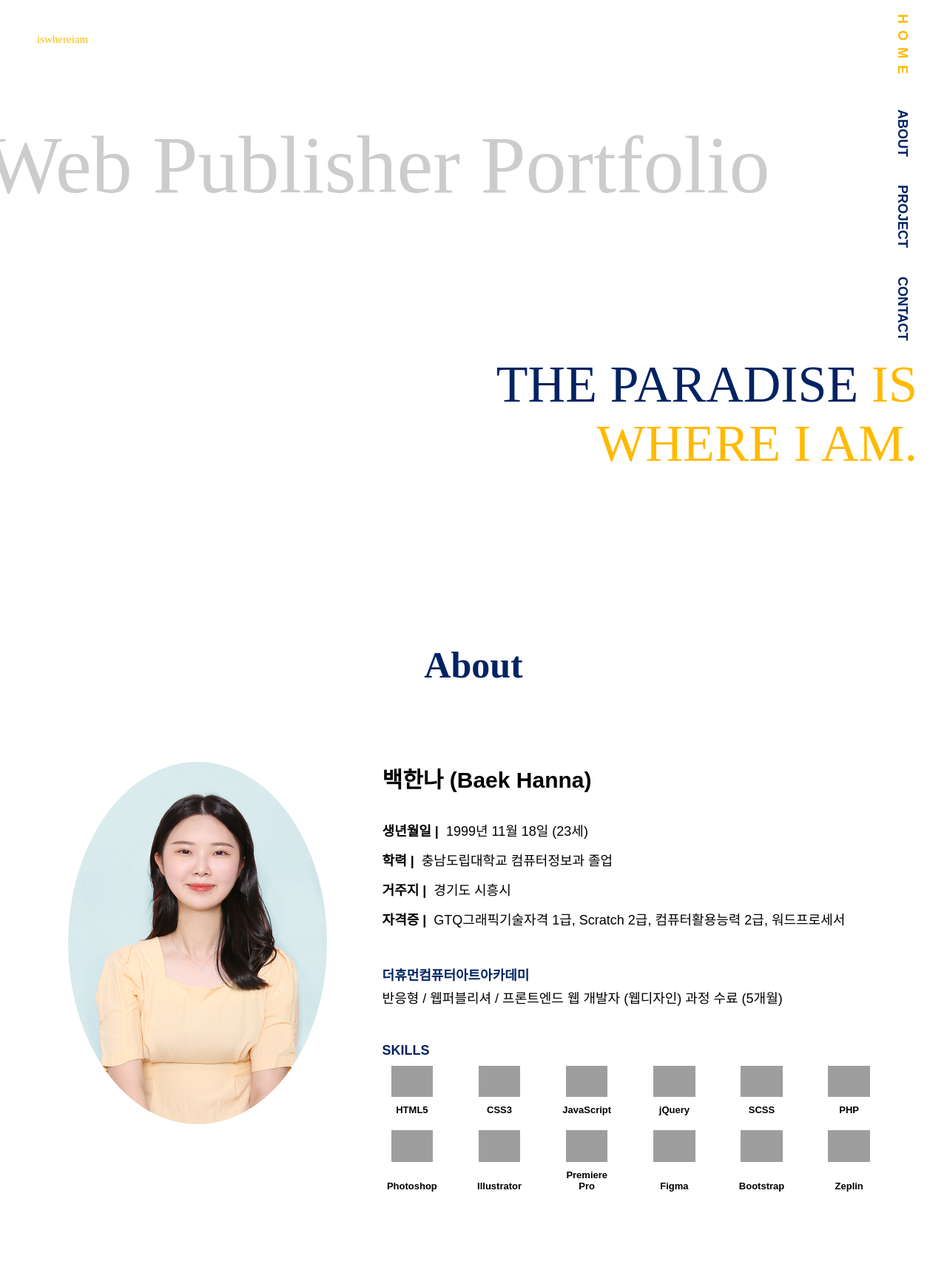
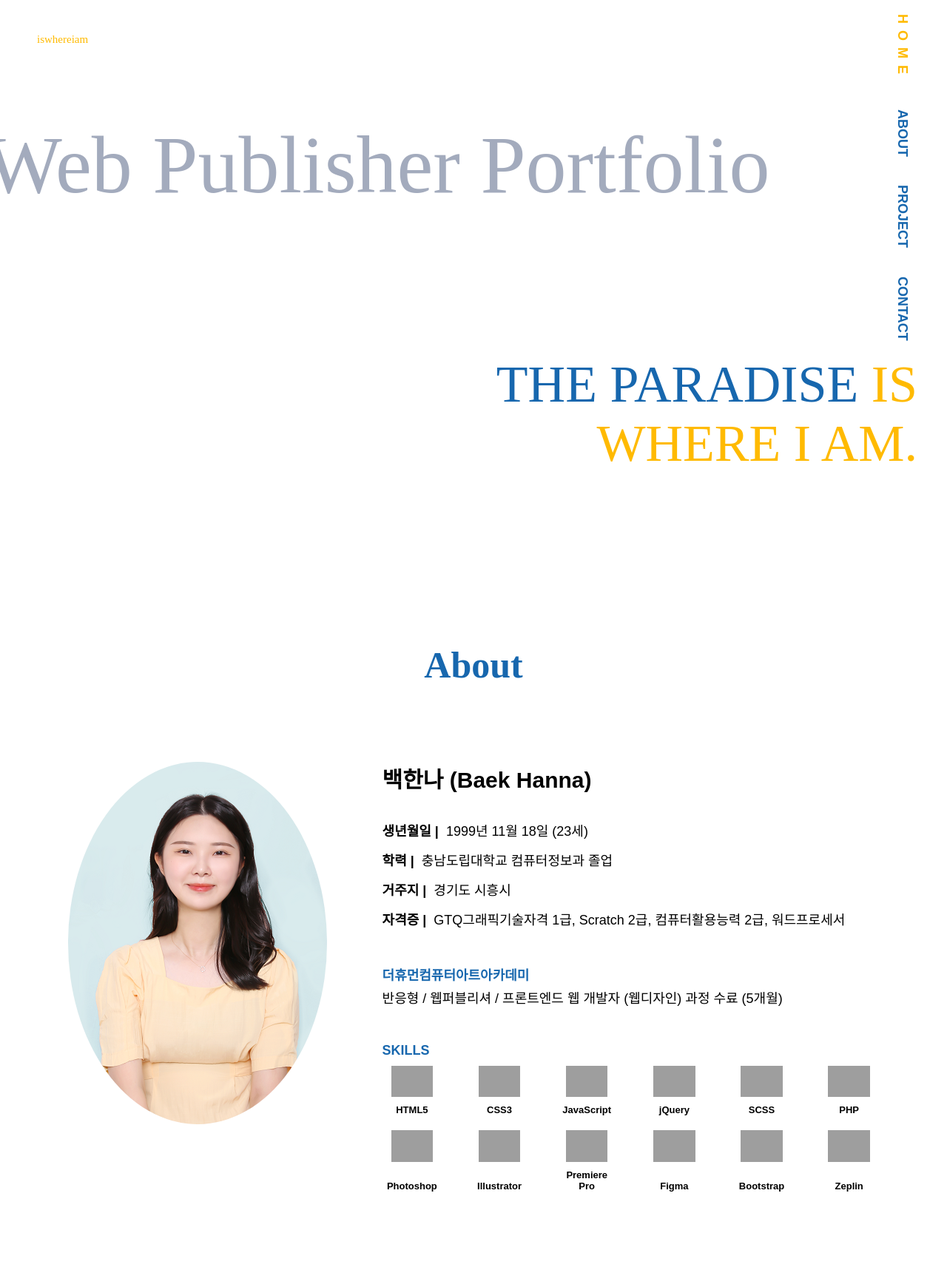
Before and after one commit to bhn2284/portfolio, a PHP site: page / in a window 1280 px wide. Shown: the top 1713 px of the page at 74% size. Run offline with PHP 8.4, Linux system fonts and the light colour scheme; some web fonts are replaced; grey boxes are pictures that could not be loaded.

Commit message:
색상 변경

```diff
--- a/css/style.css
+++ b/css/style.css
@@ -56,7 +56,7 @@
 
 h2 {
   font-size: 50px;
-  color: #002363;
+  color: #1767AE;
   font-weight: 800;
   text-align: center;
   font-family: 'RixYeoljeongdo_Regular', normal;
@@ -119,13 +119,13 @@ h2 {
 }
 
 .gnb-menu .gnb li a {
-  color: #002363;
+  color: #1767AE;
   font-weight: 800;
 }
 
 .home h1 {
   font-size: 110px;
-  color: #cccccc;
+  color: #a3abbd;
   font-family: 'RixYeoljeongdo_Regular', normal;
   position: absolute;
   width: 100%;
@@ -137,7 +137,7 @@ h2 {
 
 .home p {
   font-size: 70px;
-  color: #002363;
+  color: #1767AE;
   font-family: 'RixYeoljeongdo_Regular', normal;
   text-align: right;
   position: absolute;
@@ -200,7 +200,7 @@ h2 {
 }
 
 .about .center .content h4 {
-  color: #002363;
+  color: #1767AE;
   font-weight: 800;
   font-size: 18px;
   margin-top: 40px;
@@ -246,10 +246,6 @@ h2 {
 
 .about .center .content .skills ul li img {
   width: 70%;
-}
-
-.project .bg {
-  position: relative;
 }
 
 .project .name {
@@ -334,7 +330,7 @@ h2 {
 }
 
 .project .view li h4 {
-  color: #002363;
+  color: #1767AE;
   font-size: 18px;
   width: 100px;
 }
@@ -354,8 +350,8 @@ h2 {
   font-weight: 800;
   display: block;
   text-transform: uppercase;
-  color: #002363;
-  border: 2px solid #002363;
+  color: #1767AE;
+  border: 2px solid #1767AE;
   border-radius: 5px;
   height: 45px;
   font-size: 16px;
@@ -368,7 +364,7 @@ h2 {
 }
 
 .project .view li .view-btn:hover {
-  background: #002363;
+  background: #1767AE;
   color: #fff;
 }
 
@@ -423,7 +419,7 @@ h2 {
   padding-top: 20px;
   font-size: 40px;
   font-weight: 600;
-  color: #002363;
+  color: #1767AE;
   -webkit-transition: all .3s;
   transition: all .3s;
 }
--- a/css/style.scss
+++ b/css/style.scss
@@ -8,10 +8,10 @@
 }
 
 //Break Point
-$dark-blue:#002363;
+$dark-blue:#1767AE;
 $white:#fff;
 $yellow:#ffba00;
-$gray:#cccccc;
+$gray:#a3abbd;
 $tablet:768px;
 $laptop:1020px;
 $desktop:1400px;
@@ -162,7 +162,6 @@ h2{
 }
 
 .project{
-    .bg{position:relative; }
     .name{
         display: flex;
         justify-content: space-evenly;
--- a/index.html
+++ b/index.html
@@ -11,7 +11,7 @@
 	<meta name='Publisher' content='hanna'>
 	<meta name='Description' content='신입 웹퍼블리셔 백한나입니다.'>
 	<meta name='Author-Date' content='2022-03-01'>
-    <title>iswhereiam : 웹퍼블리셔 포트폴리오</title>
+    <title>iswhereiam : 웹 퍼블리셔 포트폴리오</title>
     <link rel="stylesheet" href="css/reset.css">
     <link rel="stylesheet" href="css/style.css">
     <!-- 폰트 -->
```
Also changed, not shown: 1 other file.
